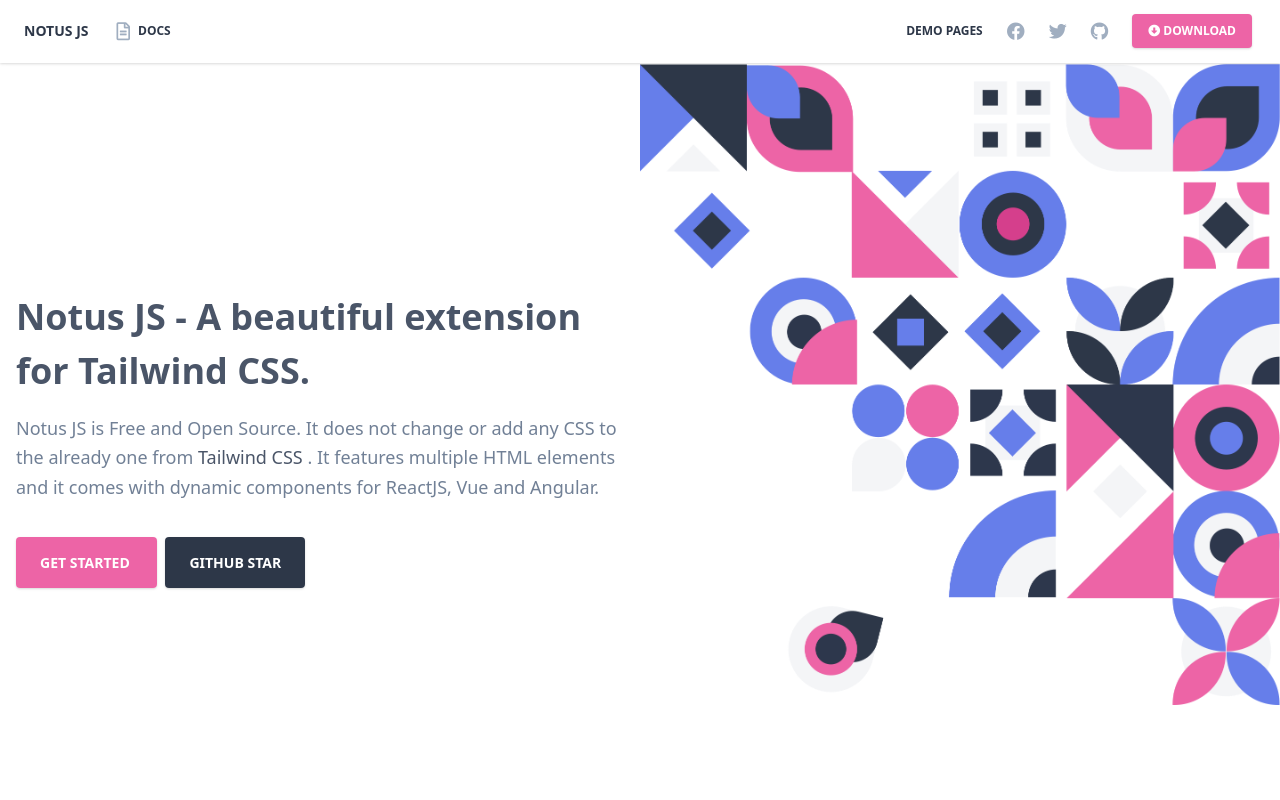
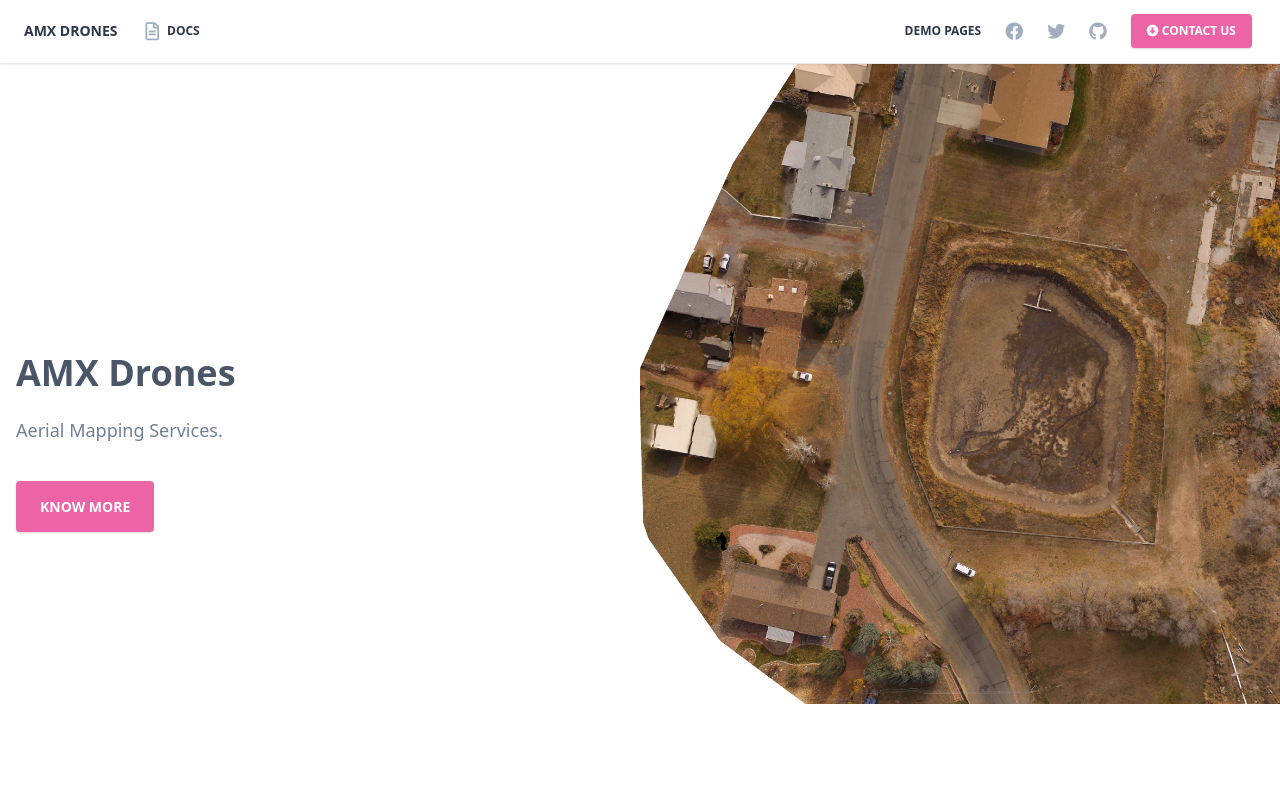
Before and after one commit to amx-drones/website, a website: page index.html in a window 1280 px wide. Shown: the top 800 px of the page. Drawn offline with nearby package versions, Linux system fonts and the light colour scheme.

Commit message:
changed photo

```diff
--- a/index.html
+++ b/index.html
@@ -1,22 +1,3 @@
-<!--
-
-=========================================================
-* Notus JS - v1.0.0 based on Tailwind Starter Kit by Creative Tim
-=========================================================
-
-* Product Page: https://www.creative-tim.com/product/notus-js
-* Copyright 2020 Creative Tim (https://www.creative-tim.com)
-* Licensed under MIT (https://github.com/creativetimofficial/notus-js/blob/master/LICENSE.md)
-
-* Tailwind Starter Kit Page: https://www.creative-tim.com/learning-lab/tailwind-starter-kit/presentation
-
-* Coded by Creative Tim
-
-=========================================================
-
-* The above copyright notice and this permission notice shall be included in all copies or substantial portions of the Software.
-
--->
 <!DOCTYPE html>
 <html>
   <head>
@@ -34,7 +15,7 @@
       href="./assets/vendor/@fortawesome/fontawesome-free/css/all.min.css"
     />
     <link rel="stylesheet" href="./assets/styles/tailwind.css" />
-    <title>Index | Notus JS by Creative Tim</title>
+    <title>AMX Drones</title>
   </head>
   <body class="text-gray-800 antialiased">
     <nav
@@ -49,7 +30,7 @@
           <a
             class="text-gray-800 text-sm font-bold leading-relaxed inline-block mr-4 py-2 whitespace-no-wrap uppercase"
             href="./index.html"
-            >Notus JS</a
+            >AMX Drones</a
           ><button
             class="cursor-pointer text-xl leading-none px-3 py-1 border border-solid border-transparent rounded bg-transparent block lg:hidden outline-none focus:outline-none"
             type="button"
@@ -190,7 +171,7 @@
                 class="text-white bg-pink-500 active:bg-pink-600 text-xs font-bold uppercase px-4 py-2 rounded shadow hover:shadow-md outline-none focus:outline-none lg:mr-1 lg:mb-0 ml-3 mb-3 ease-linear transition-all duration-150"
                 type="button"
               >
-                <i class="fas fa-arrow-alt-circle-down"></i> Download
+                <i class="fas fa-arrow-alt-circle-down"></i> Contact Us
               </button>
             </li>
           </ul>
@@ -204,20 +185,19 @@
         <div class="w-full md:w-8/12 lg:w-6/12 xl:w-6/12 px-4">
           <div class="pt-32 sm:pt-0">
             <h2 class="font-semibold text-4xl text-gray-700">
-              Notus JS - A beautiful extension for Tailwind CSS.
+              AMX Drones
             </h2>
             <p class="mt-4 text-lg leading-relaxed text-gray-600">
-              Notus JS is Free and Open Source. It does not change or add any
-              CSS to the already one from
-              <a
+              Aerial Mapping Services.
+              <!-- <a
                 href="https://tailwindcss.com/?ref=creativetim"
                 class="text-gray-700"
                 target="_blank"
               >
                 Tailwind CSS
-              </a>
-              . It features multiple HTML elements and it comes with dynamic
-              components for ReactJS, Vue and Angular.
+              </a> -->
+              <!-- . It features multiple HTML elements and it comes with dynamic
+              components for ReactJS, Vue and Angular. -->
             </p>
             <div class="mt-12">
               <a
@@ -225,15 +205,15 @@
                 target="_blank"
                 class="get-started text-white font-bold px-6 py-4 rounded outline-none focus:outline-none mr-1 mb-1 bg-pink-500 active:bg-pink-600 uppercase text-sm shadow hover:shadow-lg ease-linear transition-all duration-150"
               >
-                Get started
+                Know More
               </a>
-              <a
+              <!-- <a
                 href="https://github.com/creativetimofficial/notus-js?ref=njs-index"
                 class="github-star ml-1 text-white font-bold px-6 py-4 rounded outline-none focus:outline-none mr-1 mb-1 bg-gray-800 active:bg-gray-700 uppercase text-sm shadow hover:shadow-lg ease-linear transition-all duration-150"
                 target="_blank"
               >
                 Github Star
-              </a>
+              </a> -->
             </div>
           </div>
         </div>
@@ -241,7 +221,7 @@
 
       <img
         class="absolute top-0 b-auto right-0 pt-16 sm:w-6/12 -mt-48 sm:mt-0 w-10/12 max-h-860-px"
-        src="./assets/img/ill_header_3.png"
+        src="./assets/img/odm_1.webp"
         alt="..."
       />
     </section>
@@ -294,11 +274,11 @@
                 <h4 class="text-xl font-bold text-white">
                   Great for your awesome project
                 </h4>
-                <p class="text-md font-light mt-2 text-white">
+                <!-- <p class="text-md font-light mt-2 text-white">
                   Putting together a page has never been easier than matching
                   together pre-made components. From landing pages presentation
-                  to login areas, you can easily customise and built your pages.
-                </p>
+                  <!-- to login areas, you can easily customise and built your pages. -->
+                </p> -->
               </blockquote>
             </div>
           </div>
```
Also changed, not shown: assets/img/odm_1.webp (added).
